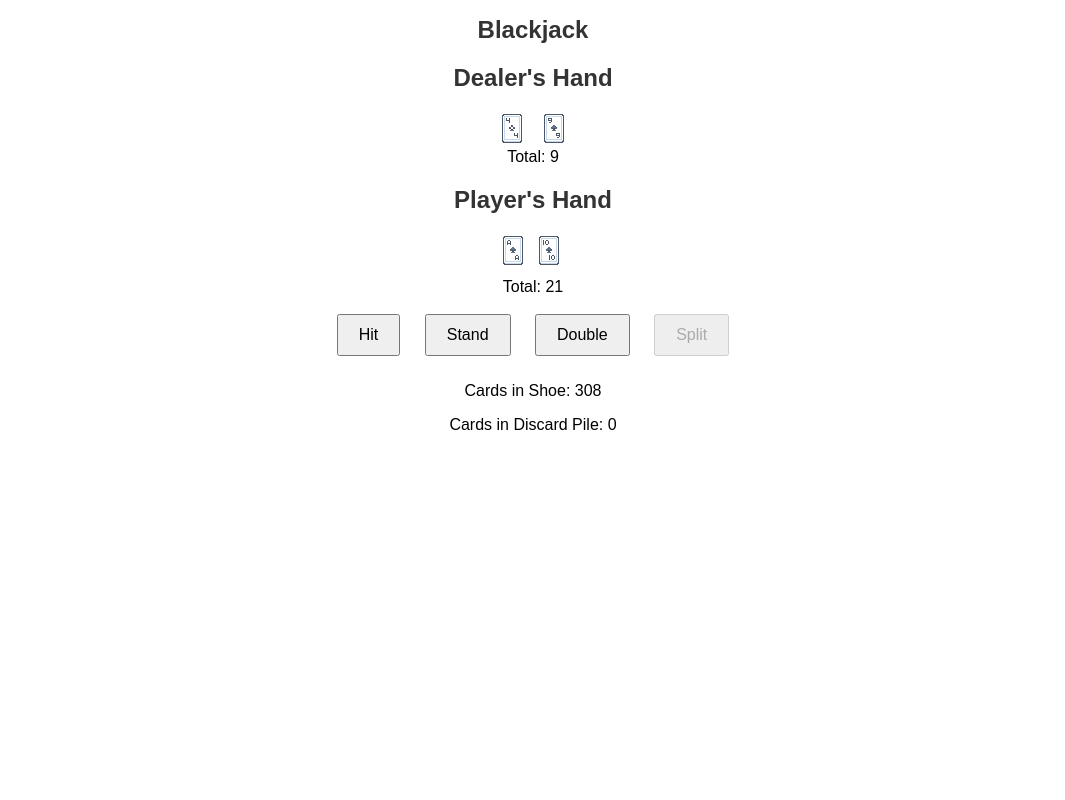
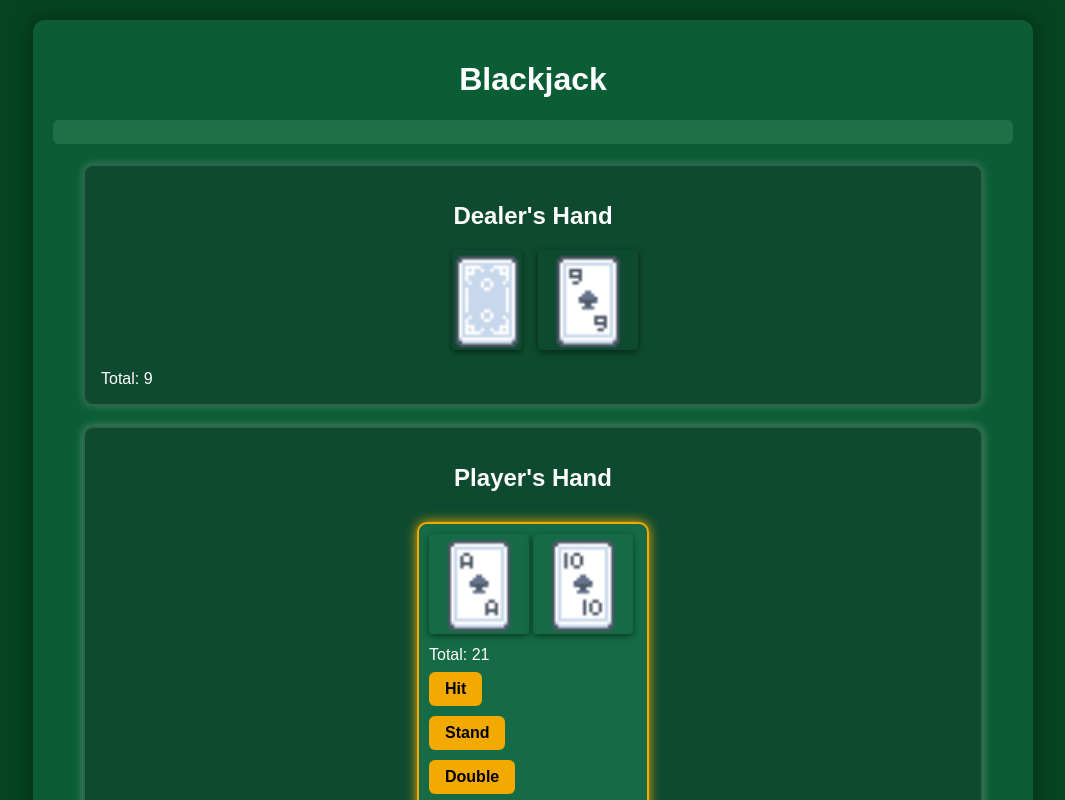
Before and after one commit to kjetilfr/BlackJackTrainerOnline, a plain HTML site: page index.html in a window 1280 px wide. Both pictures are taken after a click on the button "Start Game". Shown: the top 800 px of the page, without its empty margins (107-1172 px from the left). Drawn offline with Linux system fonts and the light colour scheme.

Commit message:
Update styles.css

```diff
--- a/styles.css
+++ b/styles.css
@@ -1,33 +1,187 @@
+/* Global styling */
 body {
     font-family: Arial, sans-serif;
+    background-color: #064420;
+    color: #fff;
+    margin: 0;
+    padding: 20px;
+}
+
+/* Container layout */
+#settings-page, #game-page {
+    max-width: 960px;
+    margin: auto;
+    background-color: #0b5d36;
+    border-radius: 12px;
+    padding: 20px;
+    box-shadow: 0 0 20px rgba(0,0,0,0.4);
+}
+
+h1, h2 {
     text-align: center;
 }
 
-#settings-page {
-    margin-top: 20px;
-}
-
-#game-page {
+/* Form controls */
+label, select, button {
+    font-size: 1rem;
+    margin: 10px 0;
     display: block;
 }
 
 button {
-    padding: 10px 20px;
-    margin: 10px;
-    font-size: 16px;
+    padding: 8px 16px;
+    background-color: #f2a900;
+    border: none;
+    border-radius: 6px;
+    cursor: pointer;
+    color: #000;
+    font-weight: bold;
 }
 
-h1, h2 {
-    font-size: 24px;
-    color: #333;
+button:hover {
+    background-color: #ffca2b;
 }
 
-#player-hand, #dealer-hand {
+/* Dealer and Player hand zones */
+#dealer-hand, #player-hand {
+    border: 2px solid #ffffff22;
+    padding: 16px;
+    margin: 20px auto;
+    border-radius: 10px;
+    background-color: #0e4a2f;
+    max-width: 90%;
+}
+
+#dealer-hand {
+    box-shadow: 0 0 10px rgba(255, 255, 255, 0.2);
+}
+
+#player-hand {
+    box-shadow: 0 0 10px rgba(255, 255, 255, 0.3);
+}
+
+/* Card layout */
+#player-cards, #dealer-cards {
+    display: flex;
+    flex-wrap: wrap;
+    gap: 10px;
+    margin-bottom: 20px;
+    justify-content: center;
+}
+
+/* Individual player hand container */
+.player-hand-container {
+    background-color: #146b45;
+    border-radius: 10px;
+    padding: 10px;
+    margin: 10px;
+    border: 2px solid transparent;
+    transition: border 0.3s ease, box-shadow 0.3s ease;
+}
+
+/* Highlight for current hand */
+.player-hand-container.active {
+    border: 2px solid #f2a900;
+    box-shadow: 0 0 12px #f2a900;
+}
+
+/* Card styling */
+img {
+    height: 100px;
+    border-radius: 4px;
+    box-shadow: 0 2px 6px rgba(0,0,0,0.5);
+}
+
+/* Rotated card for double */
+img[style*="rotate"] {
+    transform-origin: center center;
+}
+
+/* Flip animation */
+.card {
+    width: 70px;
+    height: 100px;
+    perspective: 600px;
+    margin-right: 6px;
+    position: relative;
+}
+
+.card-inner {
+    width: 100%;
+    height: 100%;
+    transition: transform 0.6s;
+    transform-style: preserve-3d;
+    position: relative;
+}
+
+.card.flipped .card-inner {
+    transform: rotateY(180deg);
+}
+
+.card-front,
+.card-back {
+    position: absolute;
+    width: 100%;
+    height: 100%;
+    backface-visibility: hidden;
+    border-radius: 4px;
+    box-shadow: 0 2px 5px rgba(0,0,0,0.5);
+}
+
+.card-front {
+    transform: rotateY(180deg);
+}
+
+.card-back {
+    background: url('cards/card_back.png') center/cover no-repeat;
+}
+
+/* Result message styling */
+#result-message {
+    background-color: #1e7047;
+    padding: 12px;
+    border-radius: 6px;
+    margin-top: 16px;
+    font-weight: bold;
+    text-align: center;
+}
+
+/* Counters for shoe and discard */
+#game-info {
+    text-align: center;
+    margin-top: 20px;
+    font-size: 1.1rem;
+}
+
+/* Split button positioning */
+#split-btn-container {
+    text-align: center;
     margin-top: 20px;
 }
 
-#player-cards, #dealer-cards {
-    display: flex;
-    justify-content: center;
-    gap: 10px;
+button:disabled {
+    background-color: #999 !important;
+    color: #666;
+    cursor: not-allowed;
+    box-shadow: none;
 }
+
+.player-hand-container button {
+    margin-right: 8px;
+    margin-top: 4px;
+}
+
+@keyframes deal {
+    0% {
+        transform: translateY(-50px);
+        opacity: 0;
+    }
+    100% {
+        transform: translateY(0);
+        opacity: 1;
+    }
+}
+
+.card-image {
+    animation: deal 0.3s ease-out;
+}
```
